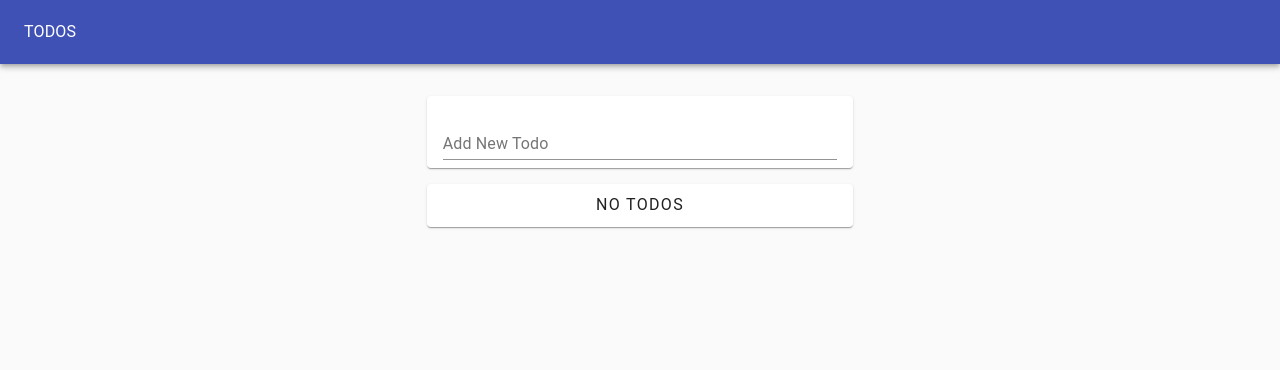
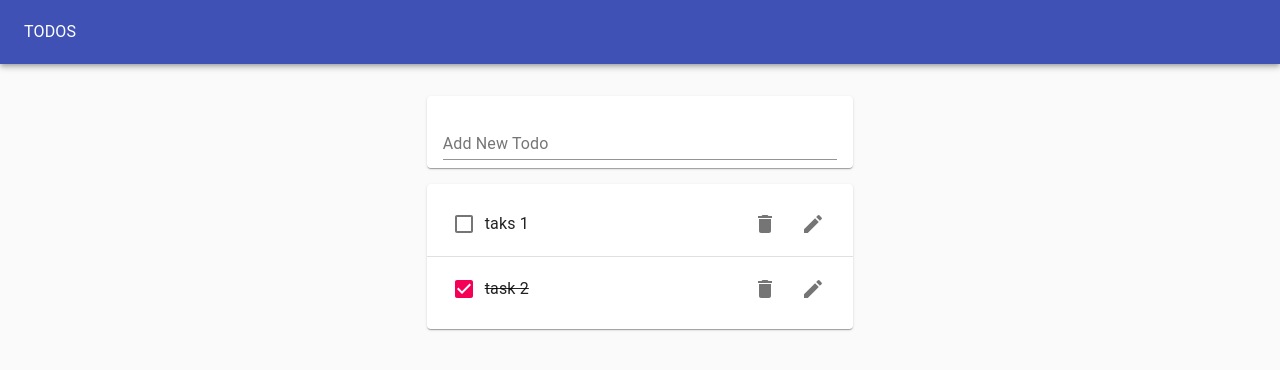
Before and after one commit to Tuaev/Material-UI-todo-list-app, a React (Create React App) app: page / in a window 1280 px wide. Shown: the top 370 px of the page. Built offline with nearby package versions, Linux system fonts and the light colour scheme; the HTML template or start-up script is replaced by a standard one.

Commit message:
Add and consume Context

```diff
--- a/src/components/EditForm.js
+++ b/src/components/EditForm.js
@@ -1,6 +1,7 @@
-import React, { useEffect } from 'react';
+import React, { useContext, useEffect } from 'react';
 import { TextField } from '@material-ui/core';
 import useInputState from 'src/hooks/useInputState';
+import { TodosContext } from 'src/context/TodosContext';
 
 function useKeypress(key, action) {
   useEffect(() => {
@@ -12,8 +13,9 @@ function useKeypress(key, action) {
   }, [action, key]);
 }
 
-function EditForm({ id, task, editTodo, toggle }) {
+function EditForm({ id, task, toggle }) {
   const [value, handleChange, reset] = useInputState(task);
+  const { editTodo } = useContext(TodosContext);
 
   useKeypress('Escape', () => {
     toggle();
--- a/src/components/Todo.js
+++ b/src/components/Todo.js
@@ -9,18 +9,24 @@ import DeleteIcon from '@material-ui/icons/Delete';
 import EditIcon from '@material-ui/icons/Edit';
 import useToggleState from 'src/hooks/useToggleState';
 import EditForm from './EditForm';
+import { TodosContext } from 'src/context/TodosContext';
+import { useContext } from 'react';
 
-function Todo({ id, task, completed, removeTodo, toggleTodo, editTodo }) {
+function Todo({ id, task, completed }) {
   const [editState, toggle] = useToggleState(false);
+  const { removeTodo, toggleTodo } = useContext(TodosContext);
 
   return (
     <ListItem style={{ height: '64px' }}>
       {editState ? (
-        <EditForm id={id} task={task} editTodo={editTodo} toggle={toggle} />
+        <EditForm id={id} task={task} toggle={toggle} />
       ) : (
         <>
           <Checkbox tabIndex={-1} checked={completed} onClick={() => toggleTodo(id)} />
-          <ListItemText style={{ textDecoration: completed ? 'line-through' : 'none' }}>
+          <ListItemText
+            style={{ textDecoration: completed ? 'line-through' : 'none' }}
+            onClick={toggle}
+          >
             {task}
           </ListItemText>
           <ListItemSecondaryAction>
--- a/src/components/TodoForm.js
+++ b/src/components/TodoForm.js
@@ -1,9 +1,11 @@
-import React from 'react';
+import { useContext } from 'react';
 import { Paper, TextField } from '@material-ui/core';
 import useInputState from 'src/hooks/useInputState';
+import { TodosContext } from 'src/context/TodosContext';
 
-function TodoForm({ addTodo }) {
+function TodoForm() {
   const [state, handleChange, reset] = useInputState('');
+  const { addTodo } = useContext(TodosContext);
   const handleSubmit = (e) => {
     e.preventDefault();
     addTodo(state);
--- a/src/components/TodoList.js
+++ b/src/components/TodoList.js
@@ -1,8 +1,11 @@
-import React from 'react';
+import React, { useContext } from 'react';
 import { List, Paper, Divider, Typography } from '@material-ui/core';
+import { TodosContext } from 'src/context/TodosContext';
 import Todo from './Todo';
 
-function TodoList({ todos, removeTodo, toggleTodo, editTodo }) {
+function TodoList() {
+  const { todos } = useContext(TodosContext);
+
   if (todos.length <= 0) {
     return (
       <Paper>
@@ -22,12 +25,7 @@ function TodoList({ todos, removeTodo, toggleTodo, editTodo }) {
       <List>
         {todos.map((todo, i) => (
           <React.Fragment key={todo.id}>
-            <Todo
-              {...todo}
-              removeTodo={removeTodo}
-              toggleTodo={toggleTodo}
-              editTodo={editTodo}
-            />
+            <Todo {...todo} />
             {i < todos.length - 1 && <Divider />}
           </React.Fragment>
         ))}
--- /dev/null
+++ b/src/context/TodosContext.js
@@ -0,0 +1,13 @@
+import React, { createContext } from 'react';
+import useTodoState from 'src/hooks/useTodoState';
+
+const defaultTodos = [
+  { id: 1, task: 'taks 1', completed: false },
+  { id: 2, task: 'task 2', completed: true },
+];
+export const TodosContext = createContext();
+
+export function TodosProvider({ children }) {
+  const todoFns = useTodoState(defaultTodos);
+  return <TodosContext.Provider value={todoFns}>{children}</TodosContext.Provider>;
+}
--- a/src/hooks/useTodoState.js
+++ b/src/hooks/useTodoState.js
@@ -1,4 +1,3 @@
-import { useState } from 'react';
 import { nanoid } from 'nanoid';
 import useLocalStorageState from 'src/hooks/useLocalStorageState';
 
--- a/src/views/pages/TodoView/index.js
+++ b/src/views/pages/TodoView/index.js
@@ -1,9 +1,9 @@
-import React, { useEffect, useState } from 'react';
 import TodoList from 'src/components/TodoList';
 import Page from 'src/components/Page';
 import TodoForm from 'src/components/TodoForm';
 import { Grid } from '@material-ui/core';
 import useTodoState from 'src/hooks/useTodoState';
+import { TodosProvider } from 'src/context/TodosContext';
 
 function TodoApp() {
   const { todos, addTodo, removeTodo, toggleTodo, editTodo } = useTodoState();
@@ -12,13 +12,10 @@ function TodoApp() {
     <Page>
       <Grid container justify="center">
         <Grid item xs={11} md={8} lg={4}>
-          <TodoForm addTodo={addTodo} />
-          <TodoList
-            todos={todos}
-            removeTodo={removeTodo}
-            toggleTodo={toggleTodo}
-            editTodo={editTodo}
-          />
+          <TodosProvider>
+            <TodoForm />
+            <TodoList />
+          </TodosProvider>
         </Grid>
       </Grid>
     </Page>
```
Also changed, not shown: 1 other file (tests, documents, lock files or other folders).
